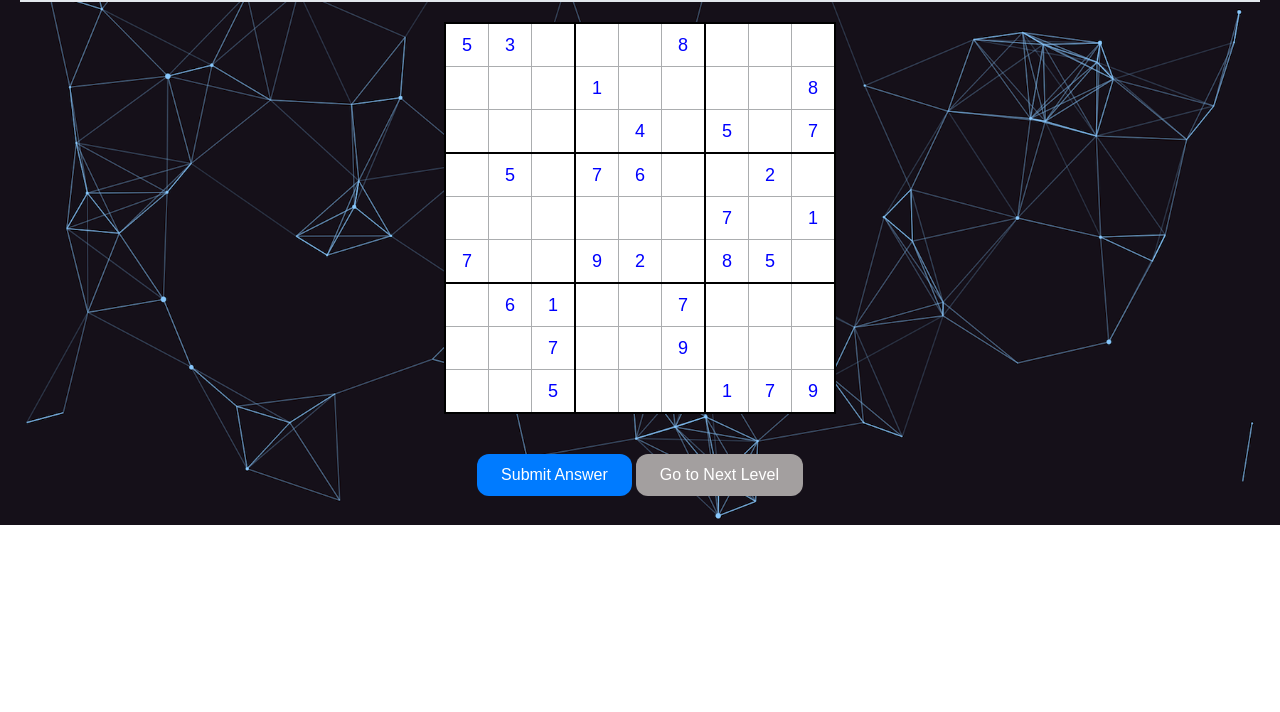
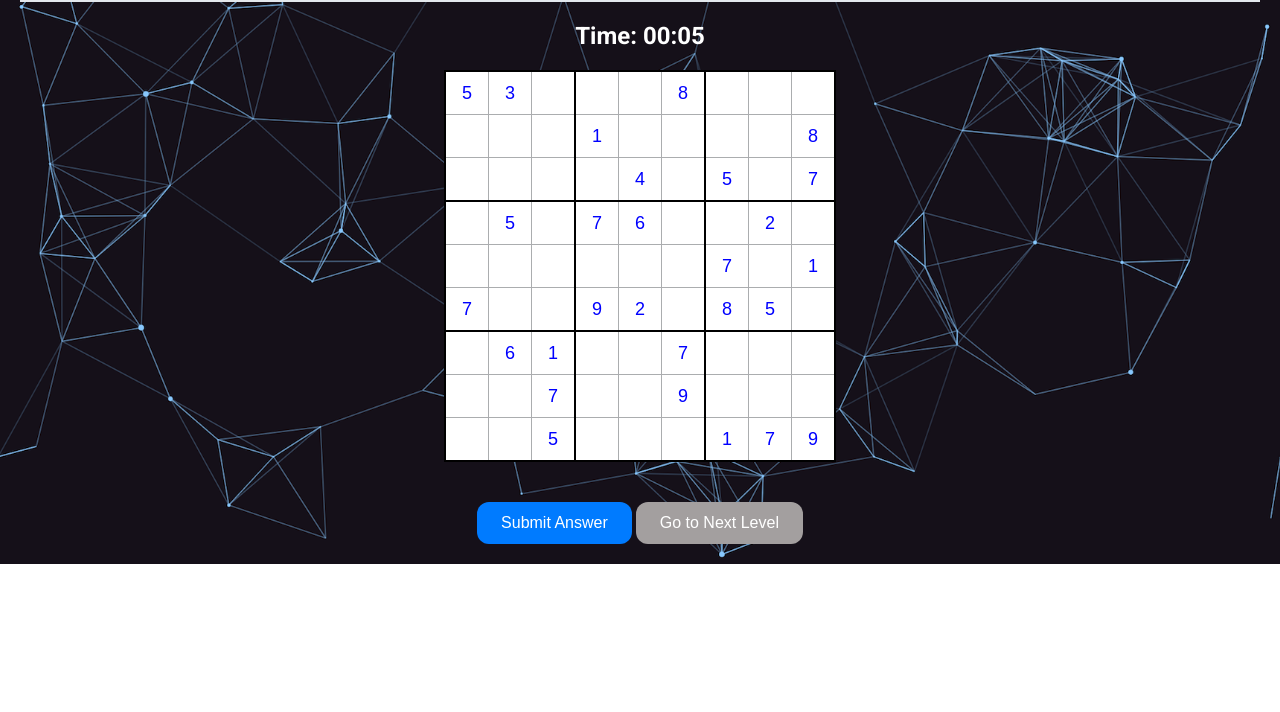
Before and after one commit to AnshikaSolanki24/sudoku, a plain HTML site: page index.html in a window 1280 px wide. Shown: the part 88-800 px from the top of the page. Drawn offline with Linux system fonts and the light colour scheme.

Commit message:
Update index.html

```diff
--- a/index.html
+++ b/index.html
@@ -11,6 +11,7 @@
     <div class="header-box">
         <h1>SUDOKU SPHERE</h1>
     </div>
+    <div id="timer">Time: 00:00</div>
     <table id="sudokuBoard"></table>
     <button onclick="submitAnswer()">Submit Answer</button>
     <button id="nextLevelBtn" onclick="goToNextLevel()">Go to Next Level</button>
```
